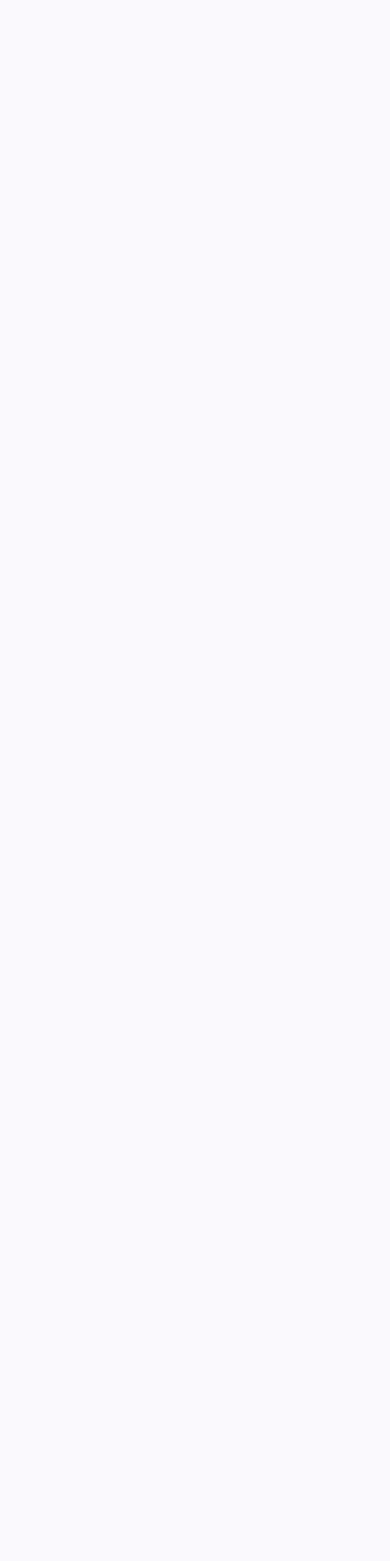
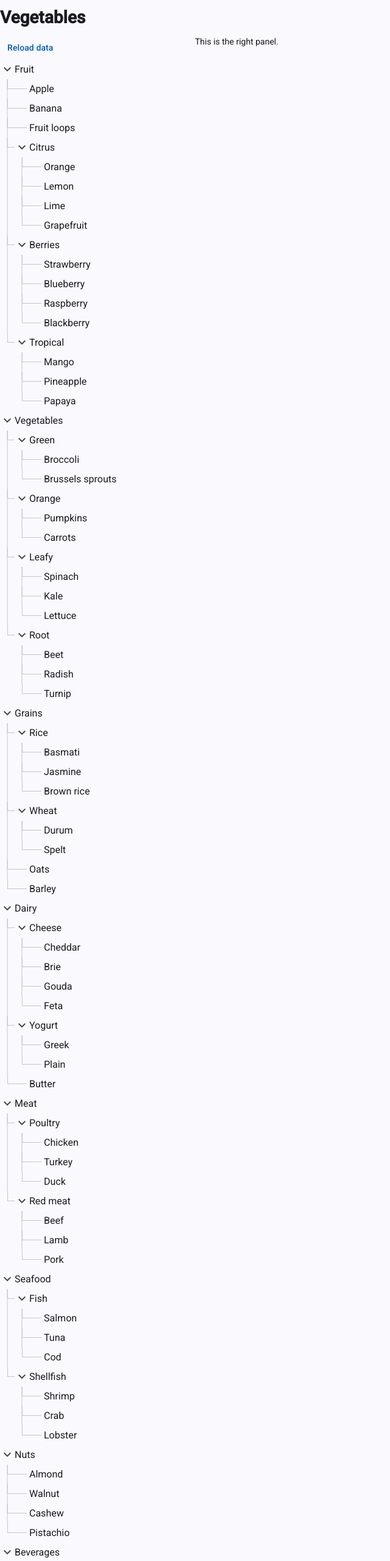
Before and after one commit to Edminsson/tree-guide, an Angular app: page /vegetables in a window 1280 px wide. Before the commit this address led to /. Shown: the top 2560 px of the page at 61% size, without its empty margins (0-640 px from the left). Before the commit the page ends 800 px from the top, so only its background shows below. Built offline with nearby package versions, Linux system fonts and the light colour scheme.

Commit message:
added new route for vegetables

```diff
--- a/src/app/app.routes.ts
+++ b/src/app/app.routes.ts
@@ -1,7 +1,9 @@
 import { Routes } from '@angular/router';
 import { Galleri } from './galleri/galleri';
+import { Vegetables } from './vegetables/vegetables';
 
 export const routes: Routes = [
   { path: 'galleri', component: Galleri },
+  { path: 'vegetables', component: Vegetables },
   { path: '', redirectTo: '/galleri', pathMatch: 'full' }
 ];
--- a/src/app/data.service.ts
+++ b/src/app/data.service.ts
@@ -20,7 +20,23 @@ export class DataService {
 const EXAMPLE_DATA: FoodNode[] = [
   {
     name: 'Fruit',
-    children: [{name: 'Apple'}, {name: 'Banana'}, {name: 'Fruit loops'}],
+    children: [
+      {name: 'Apple'},
+      {name: 'Banana'},
+      {name: 'Fruit loops'},
+      {
+        name: 'Citrus',
+        children: [{name: 'Orange'}, {name: 'Lemon'}, {name: 'Lime'}, {name: 'Grapefruit'}],
+      },
+      {
+        name: 'Berries',
+        children: [{name: 'Strawberry'}, {name: 'Blueberry'}, {name: 'Raspberry'}, {name: 'Blackberry'}],
+      },
+      {
+        name: 'Tropical',
+        children: [{name: 'Mango'}, {name: 'Pineapple'}, {name: 'Papaya'}],
+      },
+    ],
   },
   {
     name: 'Vegetables',
@@ -33,6 +49,86 @@ const EXAMPLE_DATA: FoodNode[] = [
         name: 'Orange',
         children: [{name: 'Pumpkins'}, {name: 'Carrots'}],
       },
+      {
+        name: 'Leafy',
+        children: [{name: 'Spinach'}, {name: 'Kale'}, {name: 'Lettuce'}],
+      },
+      {
+        name: 'Root',
+        children: [{name: 'Beet'}, {name: 'Radish'}, {name: 'Turnip'}],
+      },
+    ],
+  },
+  {
+    name: 'Grains',
+    children: [
+      {
+        name: 'Rice',
+        children: [{name: 'Basmati'}, {name: 'Jasmine'}, {name: 'Brown rice'}],
+      },
+      {
+        name: 'Wheat',
+        children: [{name: 'Durum'}, {name: 'Spelt'}],
+      },
+      {name: 'Oats'},
+      {name: 'Barley'},
+    ],
+  },
+  {
+    name: 'Dairy',
+    children: [
+      {
+        name: 'Cheese',
+        children: [{name: 'Cheddar'}, {name: 'Brie'}, {name: 'Gouda'}, {name: 'Feta'}],
+      },
+      {
+        name: 'Yogurt',
+        children: [{name: 'Greek'}, {name: 'Plain'}],
+      },
+      {name: 'Butter'},
+    ],
+  },
+  {
+    name: 'Meat',
+    children: [
+      {
+        name: 'Poultry',
+        children: [{name: 'Chicken'}, {name: 'Turkey'}, {name: 'Duck'}],
+      },
+      {
+        name: 'Red meat',
+        children: [{name: 'Beef'}, {name: 'Lamb'}, {name: 'Pork'}],
+      },
+    ],
+  },
+  {
+    name: 'Seafood',
+    children: [
+      {
+        name: 'Fish',
+        children: [{name: 'Salmon'}, {name: 'Tuna'}, {name: 'Cod'}],
+      },
+      {
+        name: 'Shellfish',
+        children: [{name: 'Shrimp'}, {name: 'Crab'}, {name: 'Lobster'}],
+      },
+    ],
+  },
+  {
+    name: 'Nuts',
+    children: [{name: 'Almond'}, {name: 'Walnut'}, {name: 'Cashew'}, {name: 'Pistachio'}],
+  },
+  {
+    name: 'Beverages',
+    children: [
+      {
+        name: 'Hot',
+        children: [{name: 'Coffee'}, {name: 'Tea'}],
+      },
+      {
+        name: 'Cold',
+        children: [{name: 'Juice'}, {name: 'Lemonade'}],
+      },
     ],
   },
 ];
--- /dev/null
+++ b/src/app/vegetables/vegetables.html
@@ -0,0 +1,5 @@
+<h1>Vegetables</h1>
+<div class="container">
+    <app-tree-custom></app-tree-custom>
+    <div class="right-panel">This is the right panel.</div>
+</div>
--- /dev/null
+++ b/src/app/vegetables/vegetables.scss
@@ -0,0 +1,5 @@
+.container {
+    display: grid;
+    grid-template-columns: 300px 1fr;
+    gap: 20px;
+}
```
Also changed, not shown: src/app/vegetables/vegetables.ts (added, +10 -0 lines), 1 other file (tests, documents, lock files or other folders).
